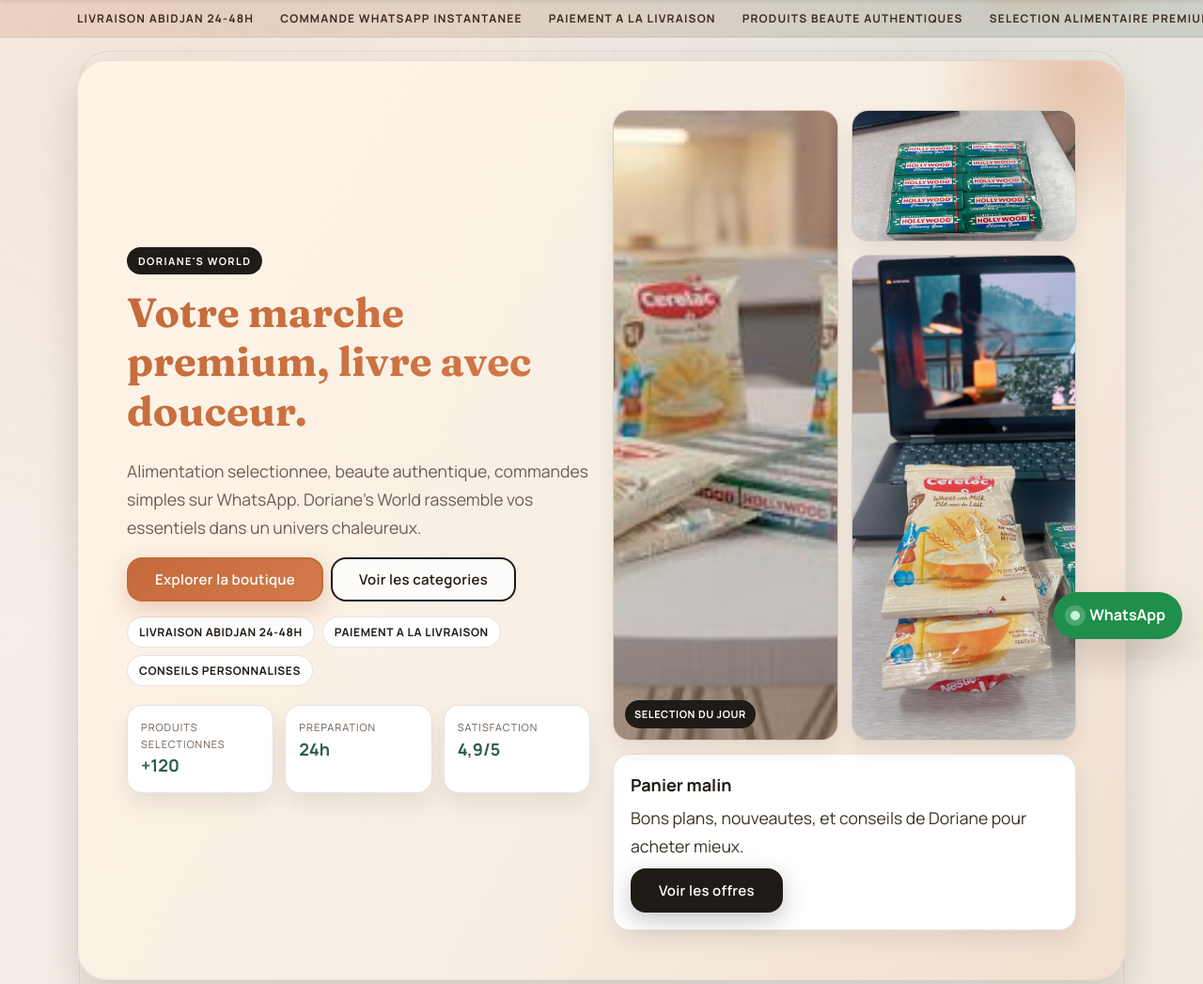
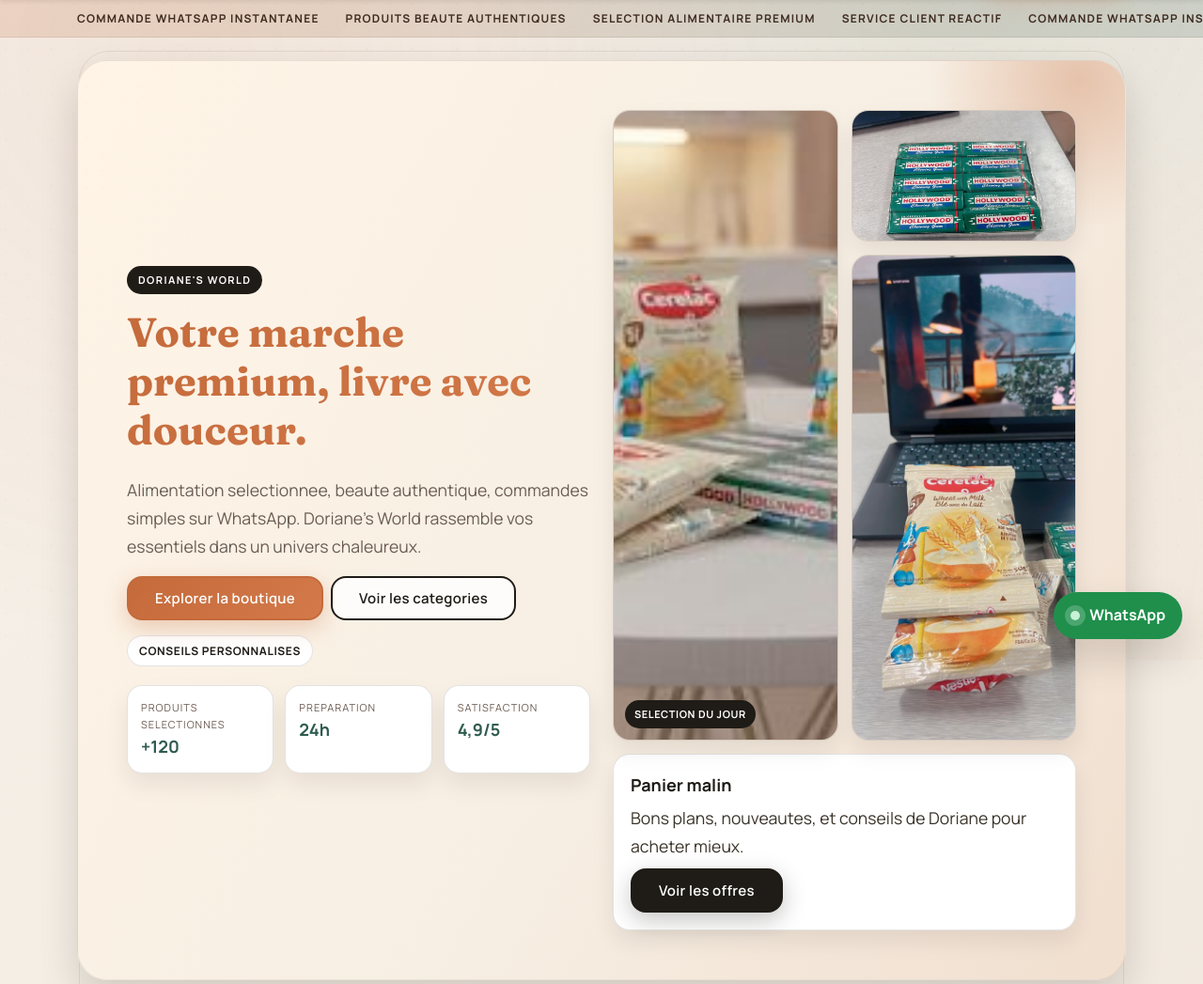
Before and after one commit to asaphfelix03-beep/doriane-world, a Django app: page / in a window 1280 px wide. Shown: the part 98-1145 px from the top of the page at 94% size. Run offline with Django 4.2, Linux system fonts and the light colour scheme; data comes from the database, SQL or seed files in the repository.

Commit message:
Suppression des mentions de livraison et paiement à la livraison

```diff
--- a/doriane_world/settings.py
+++ b/doriane_world/settings.py
@@ -9,8 +9,8 @@ env = environ.Env()
 BASE_DIR = Path(__file__).resolve().parent.parent
 
 SECRET_KEY = os.getenv("DJANGO_SECRET_KEY", "change-me")
-DEBUG = os.getenv("DJANGO_DEBUG", "True").lower() == "true"
-ALLOWED_HOSTS = ["doriane.pythonanywhere.com", "localhost", "127.0.0.1",
+DEBUG = os.getenv("DJANGO_DEBUG", "False").lower() == "true"
+ALLOWED_HOSTS = ["doriane.pythonanywhere.com", "localhost", "127.0.0.1","doriane-world.com"
 ] + [
     host.strip()
     for host in os.getenv("ALLOWED_HOSTS", "127.0.0.1,localhost").split(",")
--- a/templates/base.html
+++ b/templates/base.html
@@ -47,15 +47,11 @@
   <div class="promo-ticker">
     <div class="container">
       <div class="ticker-track">
-        <span class="ticker-item">Livraison Abidjan 24-48h</span>
         <span class="ticker-item">Commande WhatsApp instantanee</span>
-        <span class="ticker-item">Paiement a la livraison</span>
         <span class="ticker-item">Produits beaute authentiques</span>
         <span class="ticker-item">Selection alimentaire premium</span>
         <span class="ticker-item">Service client reactif</span>
-        <span class="ticker-item">Livraison Abidjan 24-48h</span>
         <span class="ticker-item">Commande WhatsApp instantanee</span>
-        <span class="ticker-item">Paiement a la livraison</span>
         <span class="ticker-item">Produits beaute authentiques</span>
         <span class="ticker-item">Selection alimentaire premium</span>
         <span class="ticker-item">Service client reactif</span>
--- a/templates/home.html
+++ b/templates/home.html
@@ -13,8 +13,6 @@
           <a class="btn btn-outline-dark" href="#categories">Voir les categories</a>
         </div>
         <div class="home-pills">
-          <span class="home-pill">Livraison Abidjan 24-48h</span>
-          <span class="home-pill">Paiement a la livraison</span>
           <span class="home-pill">Conseils personnalises</span>
         </div>
         <div class="home-stats">
--- a/templates/orders/checkout.html
+++ b/templates/orders/checkout.html
@@ -7,7 +7,6 @@
     <h1 class="h3 mb-1">Passer commande</h1>
     <div class="small text-muted">Formulaire simple, confirmation rapide.</div>
   </div>
-  <div class="page-hero-badge">Paiement a la livraison</div>
 </div>
 <div class="row g-4">
   <div class="col-lg-7">
--- a/templates/shop.html
+++ b/templates/shop.html
@@ -27,8 +27,6 @@
           <a class="btn btn-outline-dark" target="_blank" rel="noopener" href="https://wa.me/2250171532149?text=Bonjour%20Doriane%20World%2C%20je%20veux%20un%20conseil%20produit.">Ecrire sur WhatsApp</a>
         </div>
         <div class="shop-hero-meta">
-          <span>Livraison 24-48h</span>
-          <span>Paiement a la livraison</span>
         </div>
       </div>
       <div class="quick-whatsapp-card mt-3 glass-effect">
```
